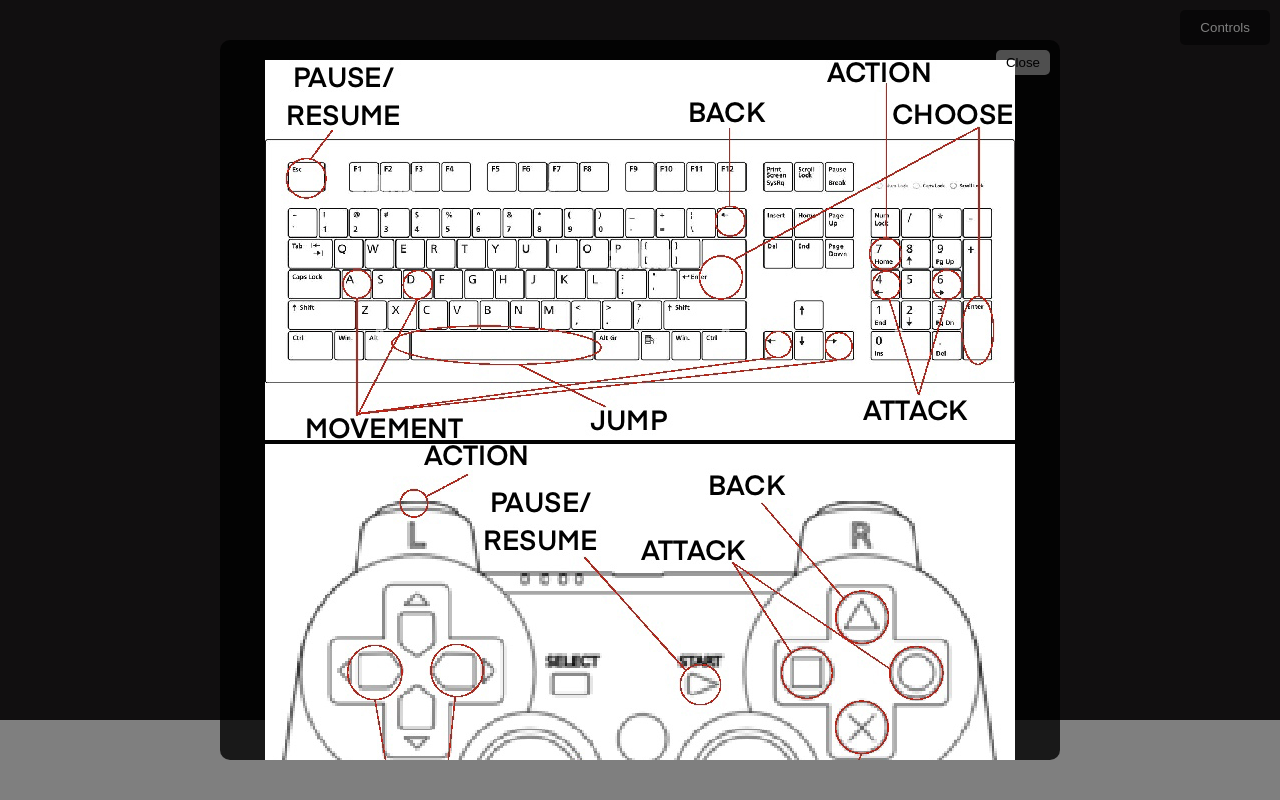
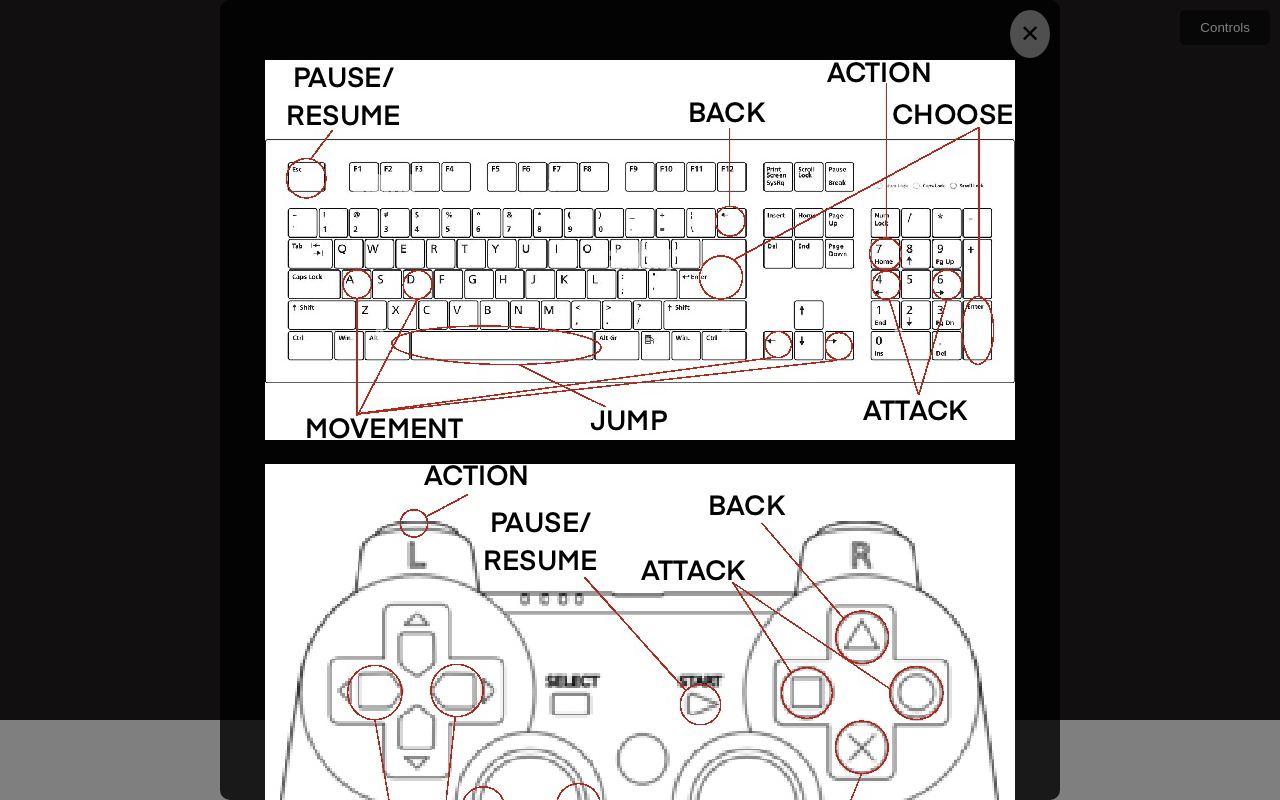
Before and after one commit to gfcf14/unity-webgl-test, a plain HTML site: page index.html in a window 1280 px wide. Both pictures are taken after a click on the button "Controls". Drawn offline with Linux system fonts and the light colour scheme; no server answers.

Commit message:
modify inner margin for modal

```diff
--- a/index.html
+++ b/index.html
@@ -41,7 +41,7 @@
         left: 50%;
         transform: translate(-50%, -50%);
         background-color: rgba(0, 0, 0, 0.8);
-      padding: 20px;
+        padding: 60px 20px; /* Added margin inside the modal */
         border-radius: 10px;
         z-index: 1000;
         color: white;
@@ -54,18 +54,20 @@
       .modal img {
         max-width: 100%;
         height: auto;
+        margin-bottom: 20px;
       }
 
       .modal-close {
         background-color: rgba(255, 255, 255, 0.3);
         border: none;
         color: black;
-      padding: 5px 10px;
+        padding: 10px;
         cursor: pointer;
-      border-radius: 5px;
+        border-radius: 50%; /* Making it a circle */
         position: absolute;
         top: 10px;
         right: 10px;
+        font-size: 1.5em; /* Making the font size larger */
       }
 
       .modal-overlay {
@@ -91,7 +93,7 @@
 
     <div class="modal-overlay" id="modal-overlay"></div>
     <div class="modal" id="modal">
-    <button class="modal-close" onclick="hideModal()">Close</button>
+      <button class="modal-close" onclick="hideModal()">✕</button>
       <div class="controls-container">
         <img src="controls-keyboard.jpg" alt="Keyboard Controls">
         <img src="controls-gamepad.jpg" alt="Gamepad Controls">
```
Lines whose indentation alone changed are shown as unchanged.
